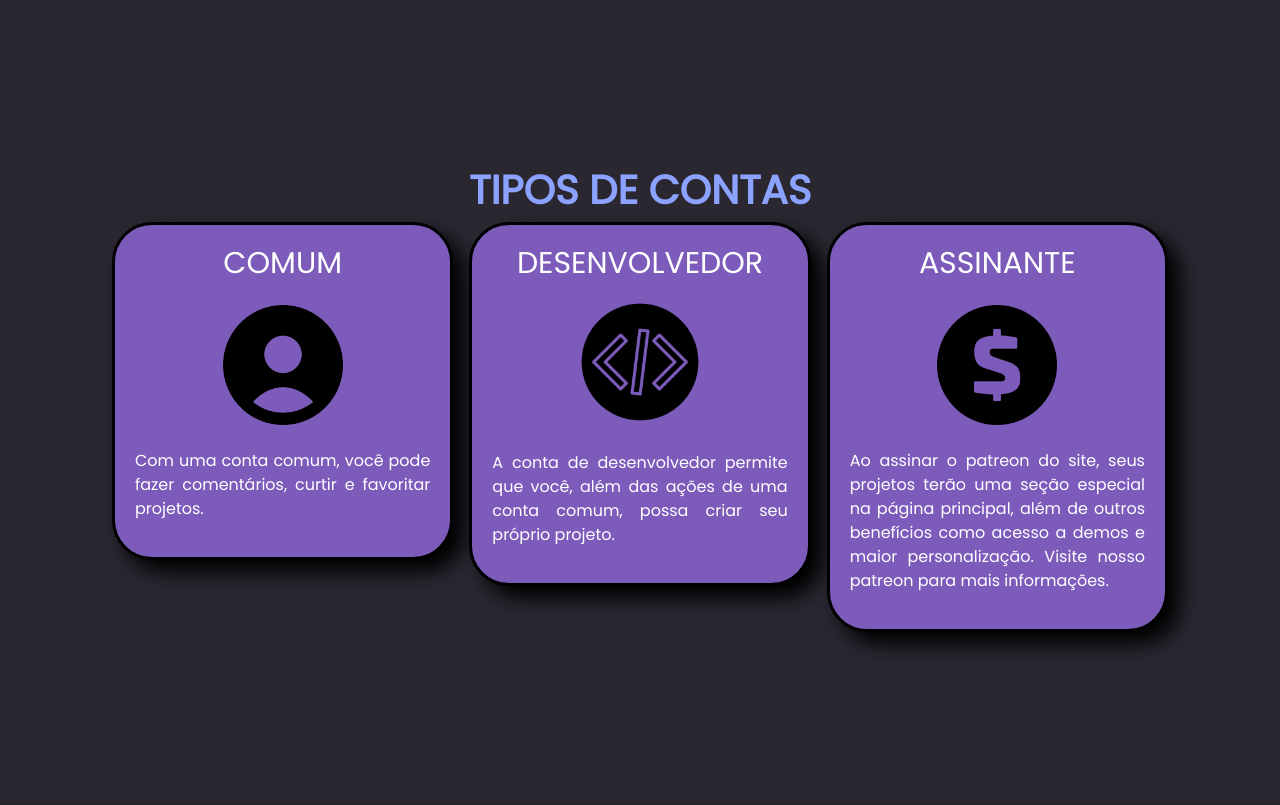
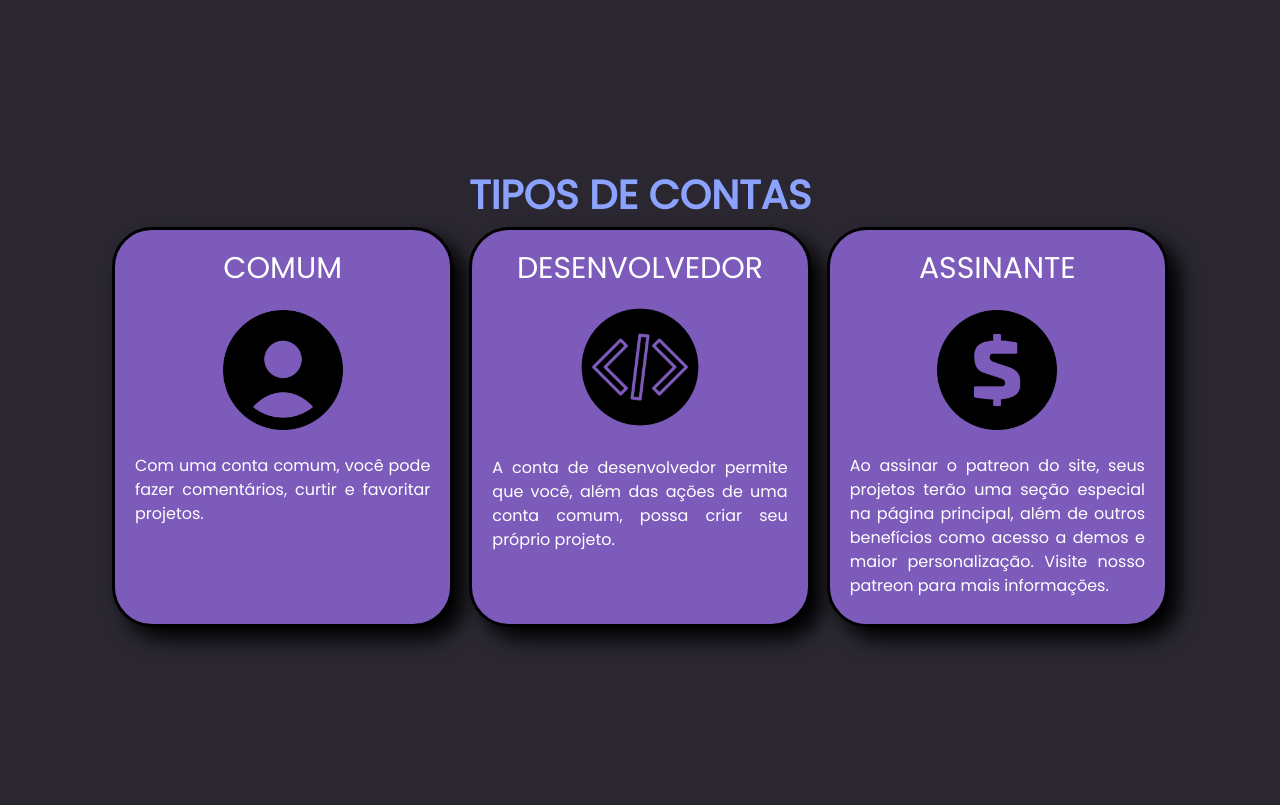
Before and after one commit to Gustavo12890/BR_INDIE, a PHP site: page /pages/index.html in a window 1280 px wide. Shown: the part 1472-2277 px from the top of the page. Run offline with PHP 8.4, Linux system fonts and the light colour scheme.

Commit message:
adicionando um tamanho fixo para padronizar a altura dos cards

```diff
--- a/css/style.css
+++ b/css/style.css
@@ -333,6 +333,7 @@ section .cards {
 section .cards .text-card {
     background: #7c5bbb;
     padding: 20px;
+    height: 25rem;
 }
 
 section .cards .text-card h3 {
```
